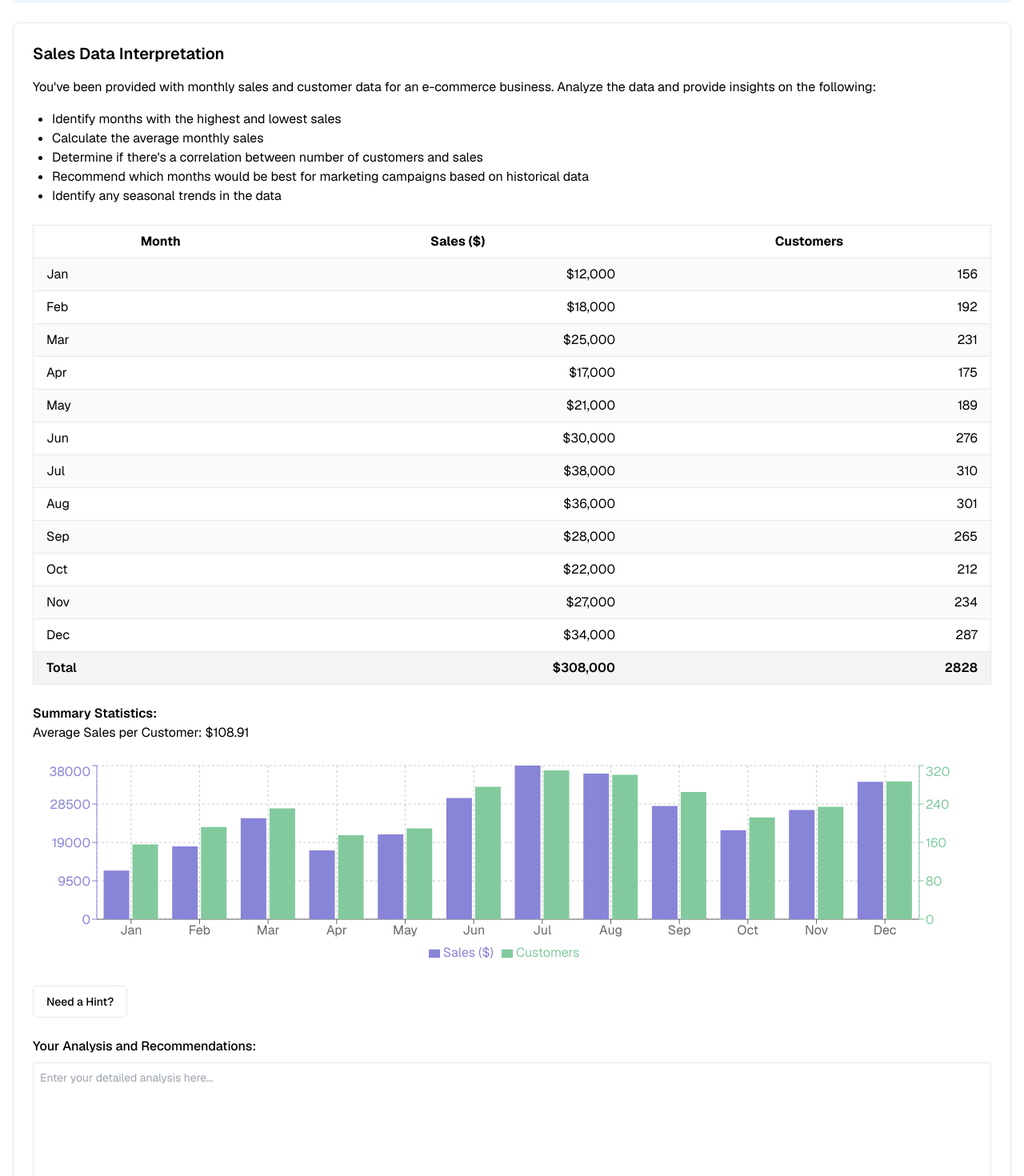
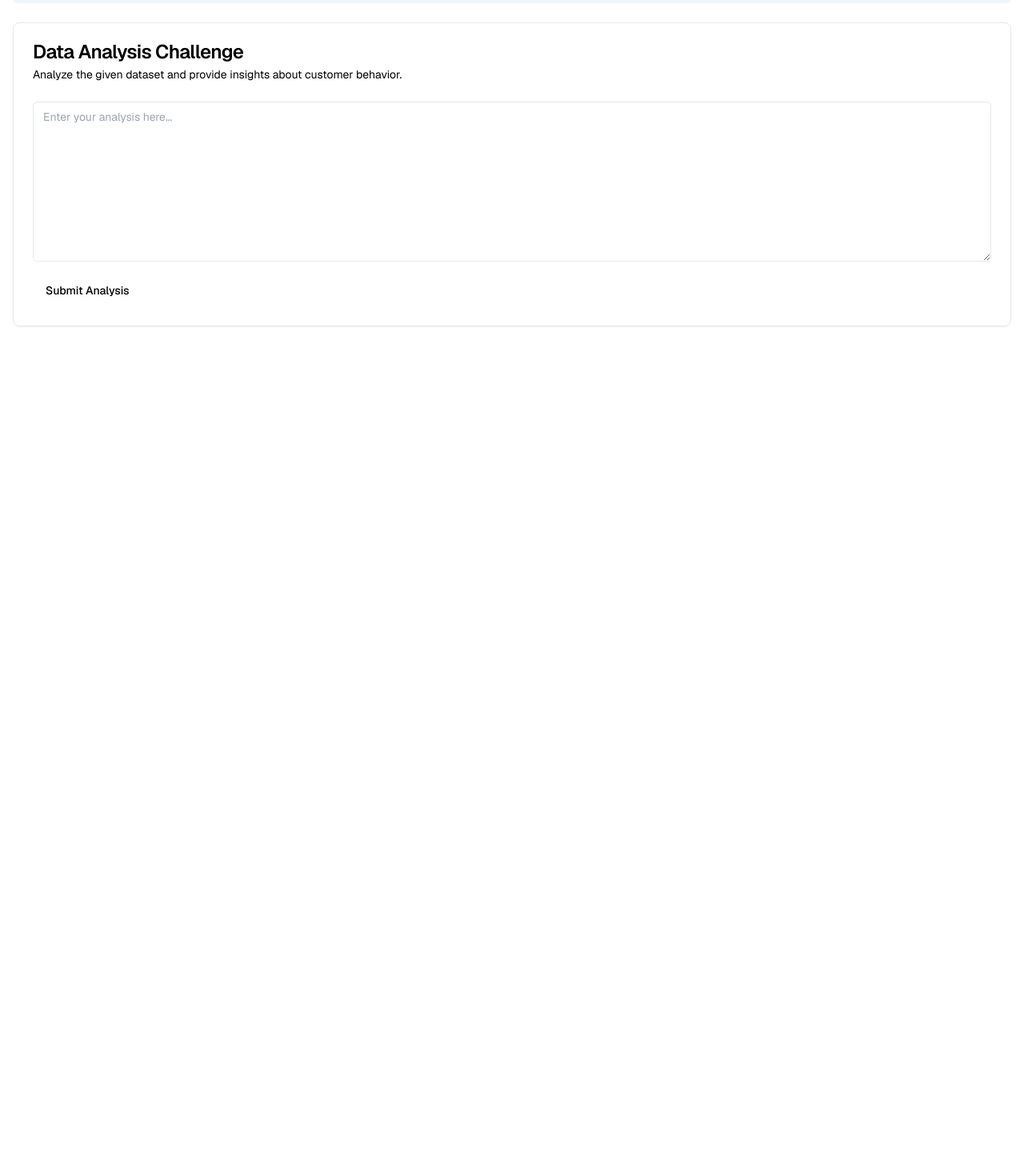
Before and after one commit to kimmahan/tech-trek, a Next.js app: page /challenges/data-science in a window 1280 px wide. Shown: the part 160-1630 px from the top of the page at 80% size. After the commit the page ends 800 px from the top, so only its background shows below. Built offline with nearby package versions, Linux system fonts and the light colour scheme.

Commit message:
update service.ts

```diff
--- a/app/api/debug-detective/service.ts
+++ b/app/api/debug-detective/service.ts
@@ -1,8 +1,12 @@
 // Modify your service.ts file
 import Airtable from 'airtable';
 import type { DebugSubmission } from '@/app/challenges/debug-detective/types';
+import type { DataAnalysisSubmission } from '@/app/challenges/data-science/types';
 
-export const submitToAirtable = async (submission: DebugSubmission) => {
+// Generic type for all challenge submissions
+type ChallengeSubmission = DebugSubmission | DataAnalysisSubmission;
+
+export const submitToAirtable = async (submission: ChallengeSubmission) => {
   try {
     console.log("ENV variables:", {
       AIRTABLE_API_KEY: process.env.AIRTABLE_API_KEY,
@@ -29,8 +33,17 @@ export const submitToAirtable = async (submission: DebugSubmission) => {
 
     console.log('Request body:', JSON.stringify(formattedSubmission, null, 2));
 
+    // Determine which table to use based on the challenge type
+    let tableName = 'Challenge Submissions';
+
+    if (submission.challengeId.includes('debug')) {
+      tableName = 'Debug Challenge Submissions';
+    } else if (submission.challengeId.includes('data-analysis')) {
+      tableName = 'Data Analysis Submissions';
+    }
+
     // Create a record in the table
-    const result = await base('Debug Challenge Submissions').create([
+    const result = await base(tableName).create([
       {
         fields: formattedSubmission
       }
--- a/app/api/submit-data-analysis/route.ts
+++ b/app/api/submit-data-analysis/route.ts
@@ -1,6 +1,6 @@
 // app/api/submit-data-analysis/route.ts
 import { NextRequest, NextResponse } from 'next/server';
-import { submitToAirtable } from '@/app/api/service';
+import { submitToAirtable } from '@/app/api/debug-detective/service';
 import type { DataAnalysisSubmission } from '@/app/challenges/data-science/types';
 
 export async function POST(request: NextRequest) {
--- a/app/challenges/data-science/DataAnalysisChallenge.tsx
+++ b/app/challenges/data-science/DataAnalysisChallenge.tsx
@@ -1,7 +1,7 @@
 'use client';
 // app/challenges/data-science/DataAnalysisChallenge.tsx
 import React, { useState, useEffect } from 'react';
-import { Card } from '@/components/ui/card';
+import { Card, CardHeader, CardTitle, CardDescription, CardContent } from '@/components/ui/card';
 import { Button } from '@/components/ui/button';
 import { Textarea } from '@/components/ui/textarea';
 import { Alert, AlertDescription } from '@/components/ui/alert';
@@ -22,7 +22,7 @@ interface DataPoint {
   customers: number;
 }
 
-const DataAnalysisChallenge: React.FC = () => {
+export default function DataAnalysisChallenge() {
   const [solution, setSolution] = useState('');
   const [timeSpent, setTimeSpent] = useState(0);
   const [startTime, setStartTime] = useState(0);
@@ -108,136 +108,22 @@ const DataAnalysisChallenge: React.FC = () => {
   const avgSalesPerCustomer = (totalSales / totalCustomers).toFixed(2);
 
   return (
-    <div>
-      <Card className="p-6">
-        <h2 className="text-xl font-semibold mb-4">Sales Data Interpretation</h2>
-
-        <p className="mb-4">
-          You've been provided with monthly sales and customer data for an e-commerce business.
-          Analyze the data and provide insights on the following:
-        </p>
-
-        <ul className="list-disc pl-6 mb-6">
-          <li>Identify months with the highest and lowest sales</li>
-          <li>Calculate the average monthly sales</li>
-          <li>Determine if there's a correlation between number of customers and sales</li>
-          <li>Recommend which months would be best for marketing campaigns based on historical data</li>
-          <li>Identify any seasonal trends in the data</li>
-        </ul>
-
-        <div className="overflow-x-auto mb-6">
-          <table className="min-w-full bg-white border border-gray-200">
-            <thead>
-              <tr>
-                <th className="py-2 px-4 border-b">Month</th>
-                <th className="py-2 px-4 border-b">Sales ($)</th>
-                <th className="py-2 px-4 border-b">Customers</th>
-              </tr>
-            </thead>
-            <tbody>
-              {dataset.map((point, index) => (
-                <tr key={index} className={index % 2 === 0 ? 'bg-gray-50' : ''}>
-                  <td className="py-2 px-4 border-b">{point.month}</td>
-                  <td className="py-2 px-4 border-b text-right">${point.sales.toLocaleString()}</td>
-                  <td className="py-2 px-4 border-b text-right">{point.customers}</td>
-                </tr>
-              ))}
-              <tr className="bg-gray-100 font-semibold">
-                <td className="py-2 px-4 border-b">Total</td>
-                <td className="py-2 px-4 border-b text-right">${totalSales.toLocaleString()}</td>
-                <td className="py-2 px-4 border-b text-right">{totalCustomers}</td>
-              </tr>
-            </tbody>
-          </table>
-        </div>
-
-        <div className="mb-6">
-          <p className="font-semibold">Summary Statistics:</p>
-          <p>Average Sales per Customer: ${avgSalesPerCustomer}</p>
-
-          {/* Data Visualization */}
-          <div className="mt-6 h-64">
-            <ResponsiveContainer width="100%" height="100%">
-              <BarChart
-                data={dataset}
-                margin={{
-                  top: 5,
-                  right: 30,
-                  left: 20,
-                  bottom: 5,
-                }}
-              >
-                <CartesianGrid strokeDasharray="3 3" />
-                <XAxis dataKey="month" />
-                <YAxis yAxisId="left" orientation="left" stroke="#8884d8" />
-                <YAxis yAxisId="right" orientation="right" stroke="#82ca9d" />
-                <Tooltip />
-                <Legend />
-                <Bar yAxisId="left" dataKey="sales" name="Sales ($)" fill="#8884d8" />
-                <Bar yAxisId="right" dataKey="customers" name="Customers" fill="#82ca9d" />
-              </BarChart>
-            </ResponsiveContainer>
-          </div>
-        </div>
-
-        {showHint && (
-          <div className="bg-blue-50 p-4 rounded-md mb-6">
-            <p className="font-semibold">Hint:</p>
-            <p>
-              Look for patterns in the summer months (Jun-Aug) versus winter months (Nov-Jan).
-              Consider calculating the coefficient of correlation between sales and customers.
-              When analyzing for marketing campaigns, consider both absolute sales and growth rates.
-            </p>
-          </div>
-        )}
-
-        {!showHint && (
-          <Button
-            onClick={handleShowHint}
-            variant="outline"
-            className="mb-6"
-          >
-            Need a Hint?
-          </Button>
-        )}
-
-        <div className="mb-6">
-          <label className="block font-medium mb-2">
-            Your Analysis and Recommendations:
-          </label>
-          <Textarea
-            value={solution}
-            onChange={(e) => setSolution(e.target.value)}
-            placeholder="Enter your detailed analysis here..."
-            rows={10}
-            className="w-full p-2 border rounded"
-          />
-        </div>
-
-        <Button
-          onClick={handleSubmit}
-          disabled={submitting || solution.trim().length < 50}
-          className="w-full"
-        >
-          {submitting ? 'Submitting...' : 'Submit Analysis'}
-        </Button>
-
-        {error && (
-          <Alert variant="destructive" className="mt-4">
-            <AlertDescription>{error}</AlertDescription>
-          </Alert>
-        )}
-
-        {success && (
-          <Alert className="mt-4 bg-green-50 text-green-800 border-green-200">
-            <AlertDescription>
-              Your analysis has been submitted successfully! You can now continue to the next challenge.
-            </AlertDescription>
-          </Alert>
-        )}
-      </Card>
-    </div>
+    <Card>
+      <CardHeader>
+        <CardTitle>Data Analysis Challenge</CardTitle>
+        <CardDescription>
+          Analyze the given dataset and provide insights about customer behavior.
+        </CardDescription>
+      </CardHeader>
+      <CardContent>
+        <Textarea
+          value={solution}
+          onChange={(e) => setSolution(e.target.value)}
+          placeholder="Enter your analysis here..."
+          className="min-h-[200px] mb-4"
+        />
+        <Button>Submit Analysis</Button>
+      </CardContent>
+    </Card>
   );
-};
-
-export default DataAnalysisChallenge;
+}
--- a/app/challenges/data-science/page.tsx
+++ b/app/challenges/data-science/page.tsx
@@ -1,3 +1,4 @@
+'use client';
 // app/challenges/data-science/page.tsx
 import React from 'react';
 import { Button } from '@/components/ui/button';
```
